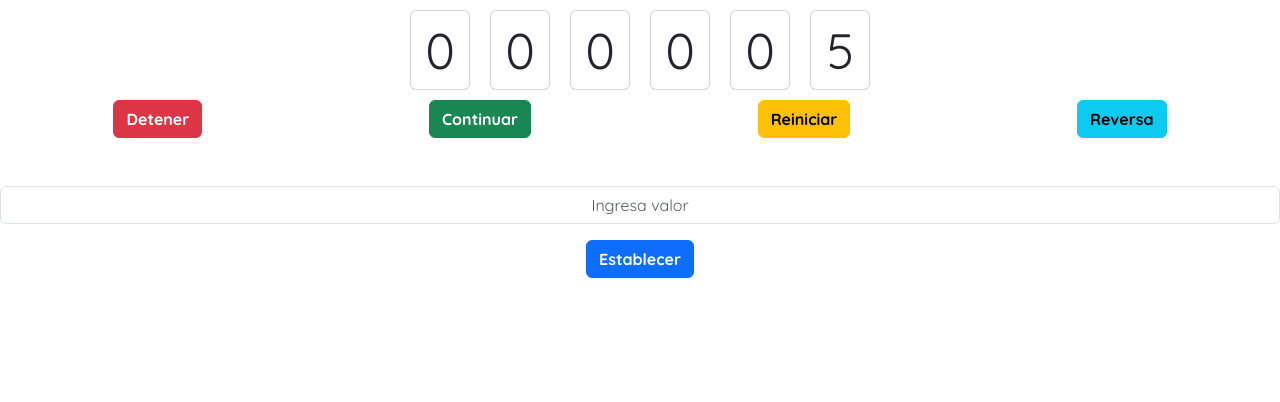
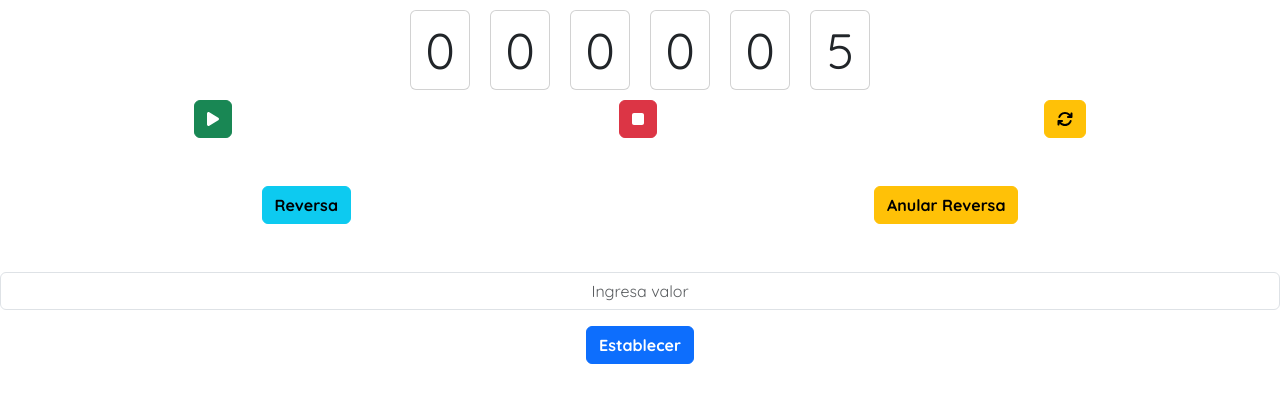
Before and after one commit to joaonunez/Simple-Counter, a React (Create React App) app in the folder app/: page / in a window 1280 px wide. Shown: the top 402 px of the page. Built offline with nearby package versions, Linux system fonts and the light colour scheme.

Commit message:
proyecto finalizado

```diff
--- a/app/package.json
+++ b/app/package.json
@@ -4,6 +4,9 @@
   "private": true,
   "dependencies": {
     "@fortawesome/fontawesome-free": "^6.5.2",
+    "@fortawesome/fontawesome-svg-core": "^6.5.2",
+    "@fortawesome/free-solid-svg-icons": "^6.5.2",
+    "@fortawesome/react-fontawesome": "^0.2.2",
     "@testing-library/jest-dom": "^5.17.0",
     "@testing-library/react": "^13.4.0",
     "@testing-library/user-event": "^13.5.0",
--- a/app/src/App.js
+++ b/app/src/App.js
@@ -35,10 +35,15 @@ const App = () => {
     setIsReversing(!isReversing);
     setIsRunning(true);
   };
+  const handledeleteReverse = () =>{
+    setIsReversing(false);
+    setIsRunning(true);
+  }
 
   const handleSetValor = (valor) => {
     setSeconds(valor);
     setIsRunning(false);  // Detener el contador al establecer un nuevo valor
+
 
   };
 
@@ -51,6 +56,7 @@ const App = () => {
         onPlay={handlePlay}
         onReverse={handleReverse} // Agregar la función de reversa
         setValor={handleSetValor}
+        deleteReverse={handledeleteReverse}
       />
     </div>
   );
--- a/app/src/components/FormularioContador.jsx
+++ b/app/src/components/FormularioContador.jsx
@@ -1,7 +1,22 @@
 import React, { useState } from "react";
-
-export function FormularioContador({ onStop, onReset, onPlay, onReverse, setValor }) {
-  const [inputValue, setInputValue] = useState('');
+import { FontAwesomeIcon } from "@fortawesome/react-fontawesome";
+import {
+  faPlay,
+  faStop,
+  faRefresh,
+  faBackward,
+  faDeleteLeft,
+  faBan,
+} from "@fortawesome/free-solid-svg-icons";
+export function FormularioContador({
+  onStop,
+  onReset,
+  onPlay,
+  onReverse,
+  deleteReverse,
+  setValor,
+}) {
+  const [inputValue, setInputValue] = useState("");
 
   const handleInputChange = (e) => {
     setInputValue(e.target.value);
@@ -11,16 +26,30 @@ export function FormularioContador({ onStop, onReset, onPlay, onReverse, setValo
     const valorNumerico = parseInt(inputValue, 10);
     if (!isNaN(valorNumerico)) {
       setValor(valorNumerico);
+      setInputValue("");
     }
   };
 
   return (
     <>
-      <div className="mb-5 col-xxl-3 m-auto d-flex flex-row justify-content-around">
-        <button className="btn btn-danger fw-bold" onClick={onStop}>Detener</button>
-        <button className="btn btn-success fw-bold" onClick={onPlay}>Continuar</button>
-        <button className="btn btn-warning fw-bold" onClick={onReset}>Reiniciar</button>
-        <button className="btn btn-info fw-bold" onClick={onReverse}>Reversa</button>
+      <div className="mb-5 col-xxl-1 m-auto d-flex flex-row justify-content-around">
+        <button className="btn btn-success fw-bold" onClick={onPlay}>
+          <FontAwesomeIcon icon={faPlay} />
+        </button>
+        <button className="btn btn-danger fw-bold" onClick={onStop}>
+          <FontAwesomeIcon icon={faStop} />
+        </button>
+        <button className="btn btn-warning fw-bold" onClick={onReset}>
+          <FontAwesomeIcon icon={faRefresh} />
+        </button>
+      </div>
+      <div className="mb-5 col-xxl-2 m-auto d-flex flex-row justify-content-around">
+        <button className="btn btn-info fw-bold" onClick={onReverse}>
+          Reversa
+        </button>
+        <button className="btn btn-warning fw-bold" onClick={deleteReverse}>
+          Anular Reversa
+        </button>
       </div>
       <div className="col-xxl-2 m-auto">
         <input
@@ -32,7 +61,9 @@ export function FormularioContador({ onStop, onReset, onPlay, onReverse, setValo
         />
       </div>
       <div className="mt-3 col-xxl-2 m-auto d-flex flex-row justify-content-around">
-        <button className="btn btn-primary fw-bold" onClick={handleSetValor}>Establecer</button>
+        <button className="btn btn-primary fw-bold" onClick={handleSetValor}>
+          Establecer
+        </button>
       </div>
     </>
   );
```
Also changed, not shown: app/src/css/contador-segundos/contador-segundos.css (line endings or trailing spaces), 1 other file (tests, documents, lock files or other folders).
